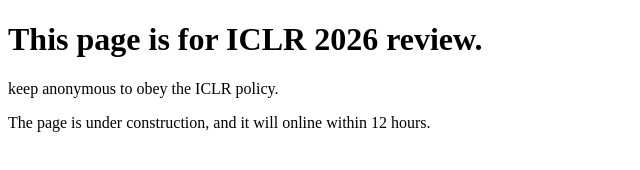
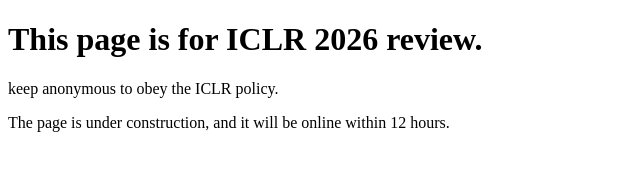
Before and after one commit to StableFAST-anonymous/StableFAST-anonymous.github.io, a plain HTML site: page index.html in a window 1280 px wide. Shown: the full height of the page, 0-640 px from the left. Drawn offline with Linux system fonts and the light colour scheme.

Commit message:
Update index.html

```diff
--- a/index.html
+++ b/index.html
@@ -7,6 +7,6 @@
 <body>
     <h1>This page is for ICLR 2026 review.</h1>
     <p>keep anonymous to obey the ICLR policy.</p>
-    <p>The page is under construction, and it will online within 12 hours.</p>
+    <p>The page is under construction, and it will be online within 12 hours.</p>
 </body>
 </html>
```
